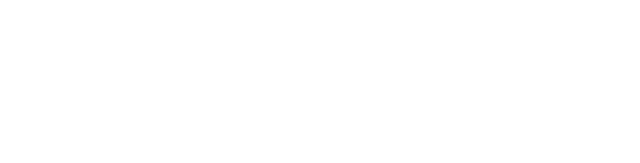
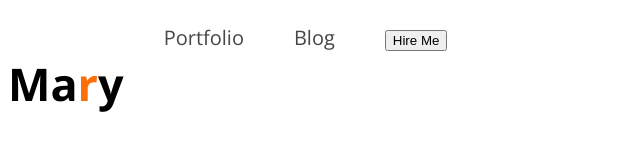
Before and after one commit to adibasshab/developer-portfolio, a plain HTML site: page index.html in a window 1280 px wide. Shown: the whole page, without its empty margins (0-640 px from the left). Drawn offline with nearby package versions, Linux system fonts and the light colour scheme.

Commit message:
commit styles

```diff
--- a/index.html
+++ b/index.html
@@ -4,10 +4,21 @@
     <meta charset="UTF-8">
     <meta name="viewport" content="width=device-width, initial-scale=1.0">
     <title>Developer portfolio</title>
+    <link rel="preconnect" href="https://fonts.googleapis.com">
+<link rel="preconnect" href="https://fonts.gstatic.com" crossorigin>
+<link href="https://fonts.googleapis.com/css2?family=Open+Sans:ital,wght@0,300..800;1,300..800&display=swap" rel="stylesheet">
+    <link rel="stylesheet" href="styles/portfolio.css">
 </head>
-<body>
+<body class="open-sans-normal">
     <header>
-
+        <nav>
+            <h3 class="nav">Ma<span class="r">r</span>y</h3>
+            <ul>
+                <li><a class="dark" href="">Portfolio</a></li>
+                <li><a class="dark" href="">Blog</a></li>
+                <li><a href=""><button>Hire Me</button></a></li>
+            </ul>
+        </nav>
     </header>
     <main>
 
--- /dev/null
+++ b/styles/portfolio.css
@@ -0,0 +1,39 @@
+/* nav styles */
+
+
+.open-sans-normal {
+  font-family: "Open Sans", serif;
+  font-optical-sizing: auto;
+  font-style: normal;
+  font-variation-settings:
+    "wdth" 100;
+}
+nav{
+    display: flex;
+}
+.nav{
+    font-weight: 800px;
+    font-size: 45px;
+}
+.r{
+    color: #FD6E0A;
+}
+nav ul li{
+    list-style: none;
+}
+nav ul li a{
+    text-decoration: none;
+    font-size: 20px;
+}
+.dark{
+    color: #474747;
+}
+nav ul{
+    display: flex;
+}
+nav ul li{
+  margin-right: 50px;
+}
+nav{
+    align-items:  ;
+}
```
